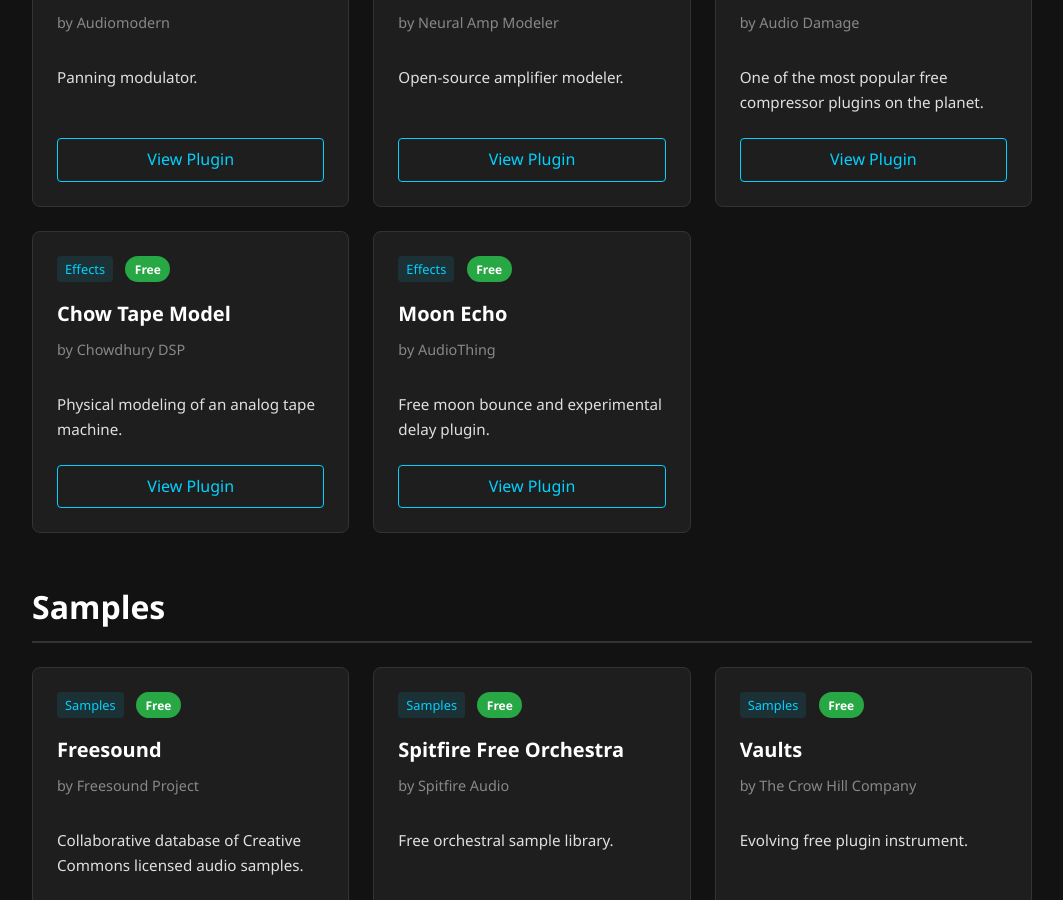
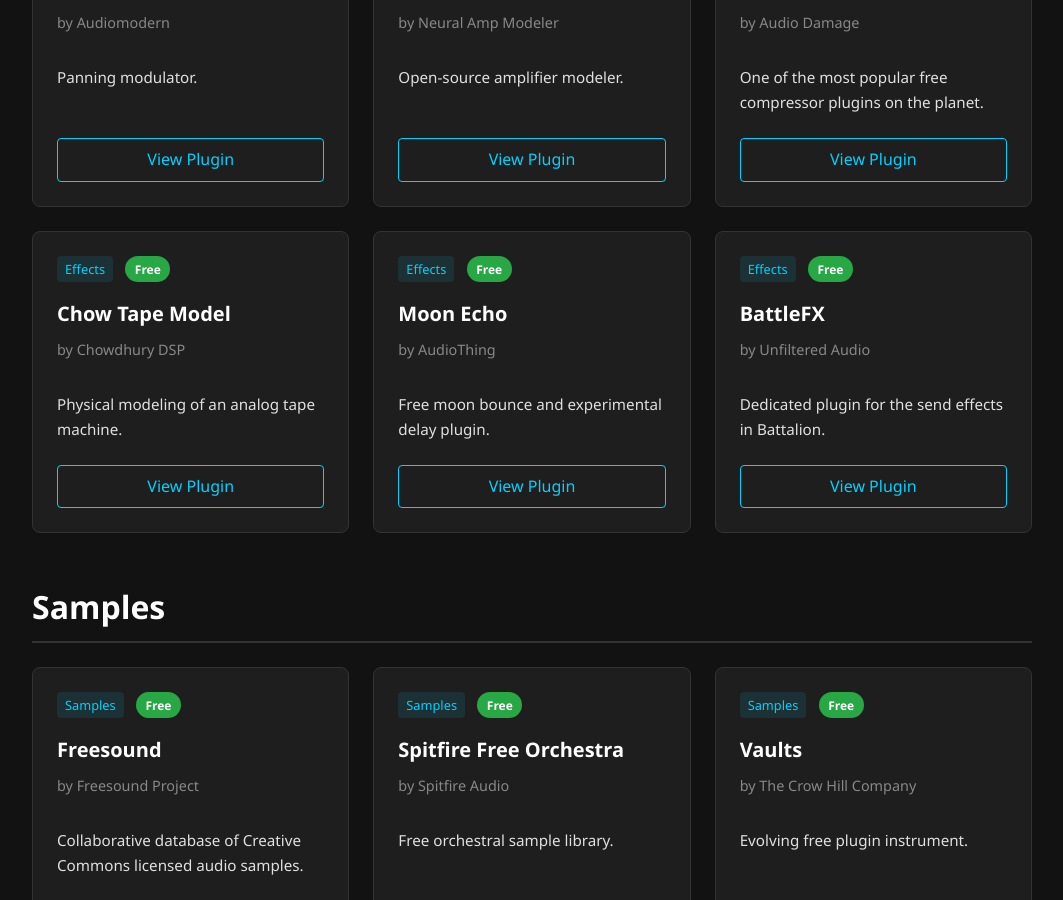
Before and after one commit to mschenone/audio-tools-hub, a Jekyll site: the page built from index.md, in a window 1280 px wide and 900 px high, scrolled down 2234 px. Shown: the whole window, without its empty margins (108-1171 px from the left). Built offline with Jekyll 4.4.1, drawn with Linux system fonts in a browser that asks for light colours.

Commit message:
feat(plugins): add BattleFX by Unfiltered Audio

```diff
--- a/_data/plugins.yml
+++ b/_data/plugins.yml
@@ -397,3 +397,13 @@
   detailed_description: Sting 2 by Iftah is an expressive Max for Live acid line performance
     sequencer. It's designed for live improvisation, allowing you to generate and
     mutate classic 303-style acid sequences on the fly using a unique, intuitive interface.
+- name: BattleFX
+  author: Unfiltered Audio
+  type: Effects
+  url: https://www.unfilteredaudio.com/products/battlefx
+  description: Dedicated plugin for the send effects in Battalion.
+  os:
+  - Windows
+  - macOS
+  price: free
+  detailed_description: BattleFX is a dedicated plugin for the send effects in Battalion. It features the "Shatter Delay" and "Headspace Reverb", a fully-featured set of mix controls, and the Maximize and EQ section from the Master portion of Battalion. It includes a system for automatically choking the delay and reverb buffers at repeating intervals.
```
